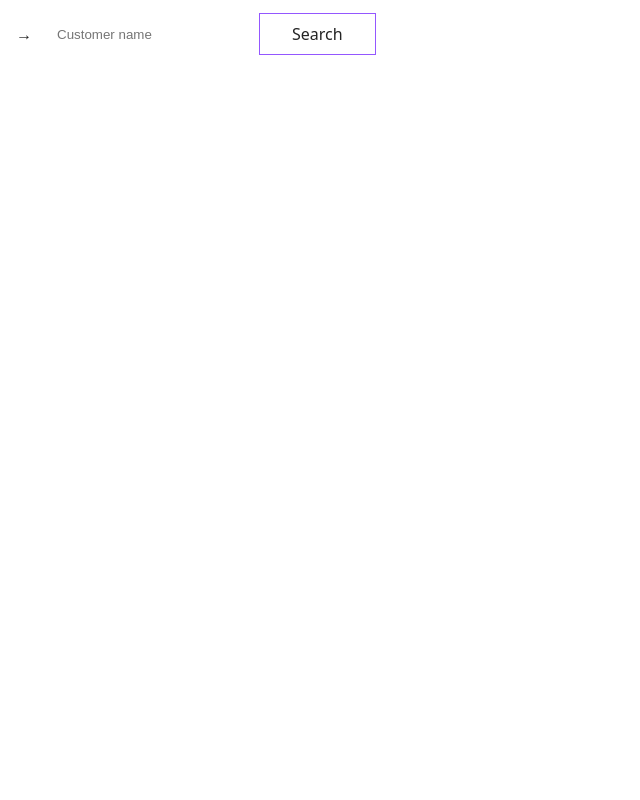
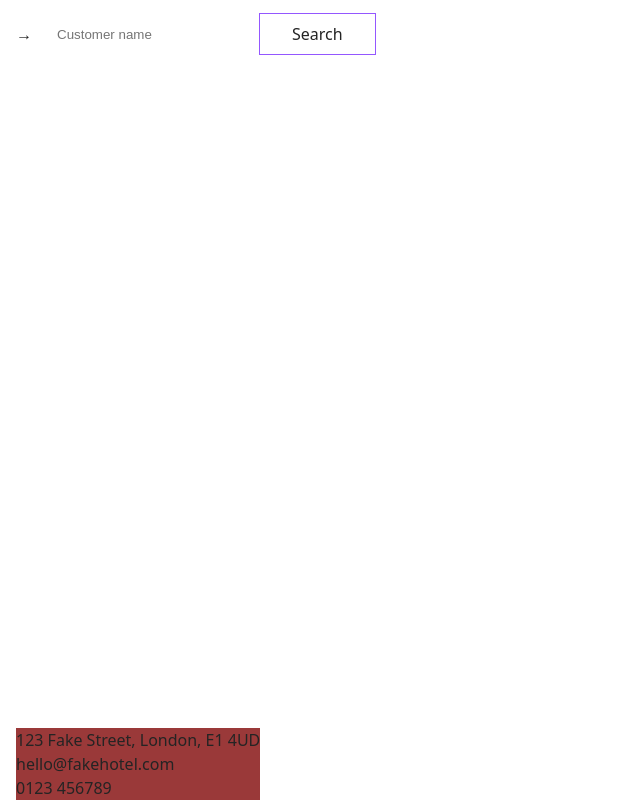
Before and after one commit to CodeYourFuture/React-Module-Project, a React (Vite) app: page / in a window 1280 px wide. Shown: the part 160-960 px from the top of the page, without its empty margins (0-640 px from the left). Before the commit the page ends 800 px from the top, so only its background shows below. Built offline with nearby package versions, Linux system fonts and the light colour scheme.

Commit message:
I created the footer and styled it

```diff
--- a/src/components/App/App.jsx
+++ b/src/components/App/App.jsx
@@ -1,5 +1,14 @@
 import Bookings from "@/components/Bookings/Bookings.jsx";
 import "./App.scss";
+import Footer from "@/components/Footer/Footer.jsx";
+import { useState } from "react";
+
+const arr = [
+  "123 Fake Street, London, E1 4UD",
+  "hello@fakehotel.com",
+  "0123 456789",
+];
+
 
 const App = () => (
   <div className="app">
@@ -7,6 +16,7 @@ const App = () => (
       <h1 className="app__heading">CYF Hotel</h1>
     </header>
     <Bookings />
+    <Footer array={arr} />
   </div>
 );
 
--- a/src/components/App/App.scss
+++ b/src/components/App/App.scss
@@ -6,3 +6,9 @@
   margin: auto;
   padding: var(--space--gap);
 }
+
+.app_footer{
+  background-color: rgb(154, 57, 57);
+  position: absolute;
+  bottom: -10rem;
+}
--- /dev/null
+++ b/src/components/Footer/Footer.jsx
@@ -0,0 +1,13 @@
+const Footer = (prop) => {
+  return (
+    <footer className="app_footer">
+      <ul>
+        {prop.array.map((arr, index) => {
+          return <li key={index}>{arr}</li>;
+        })}
+      </ul>
+    </footer>
+  );
+};
+
+export default Footer;
```
